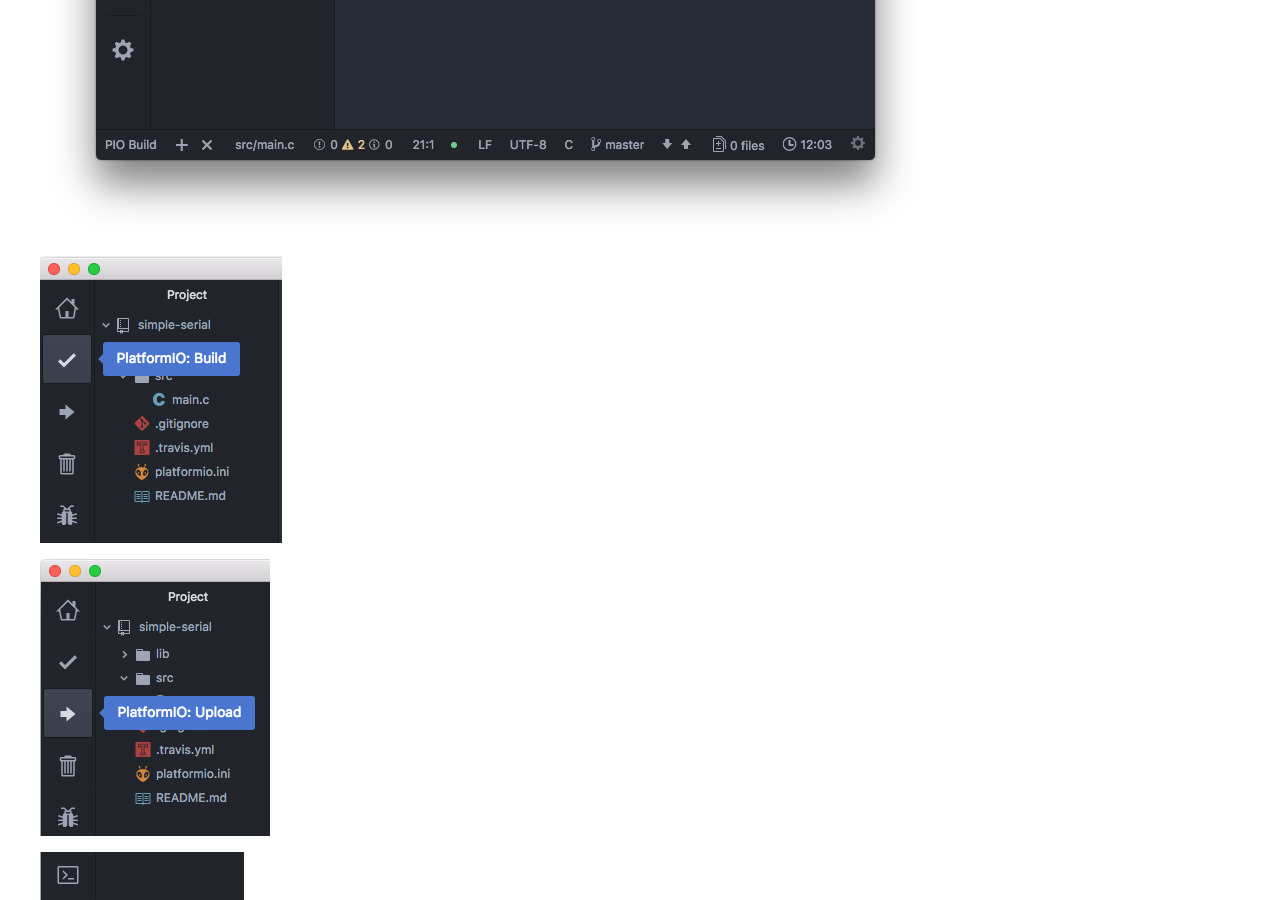
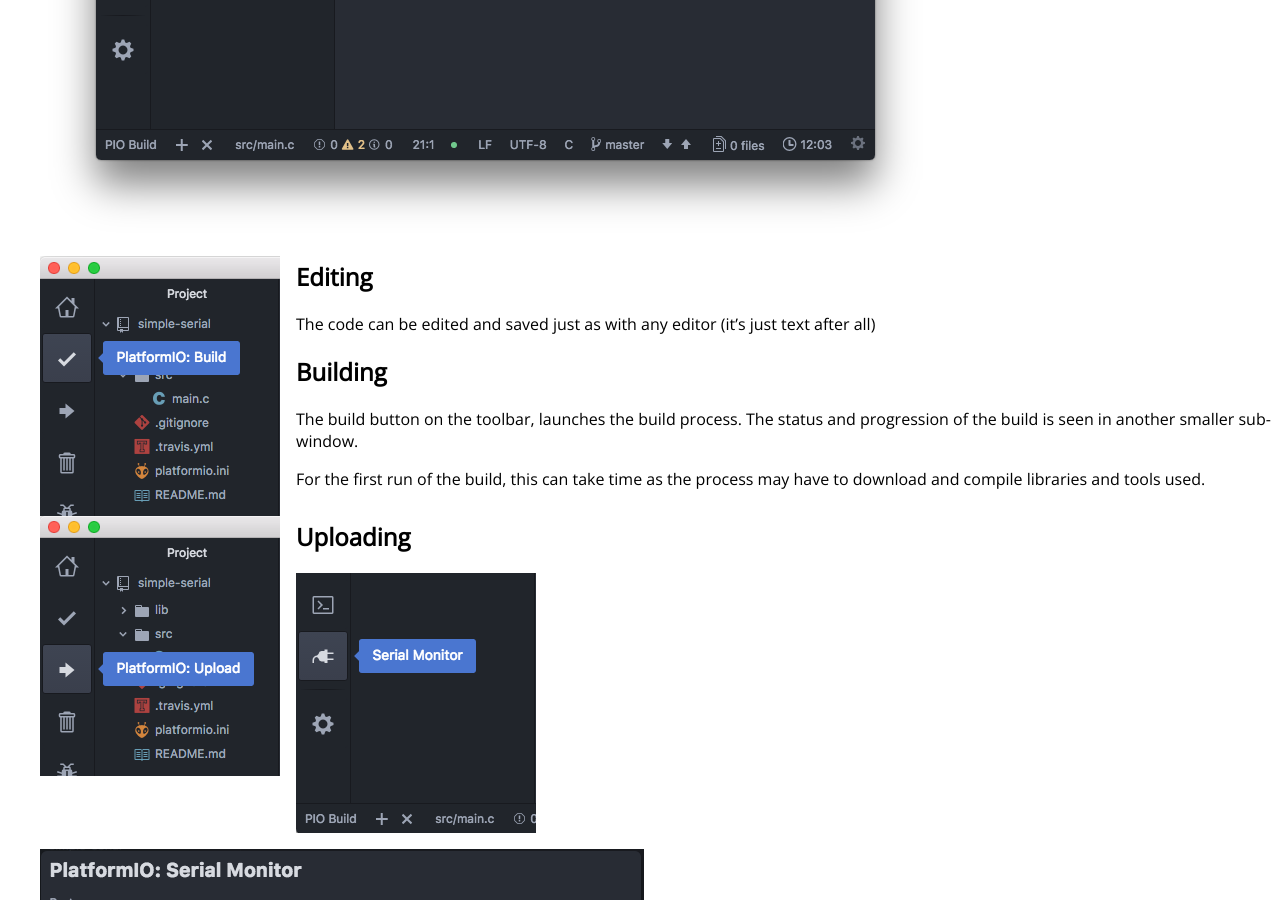
Before and after one commit to kf5011/kf5011.github.io, a Jekyll site: the page built from getting-started.md, in a window 1280 px wide and 900 px high, scrolled down 3264 px. Built offline with Jekyll 4.4.1, drawn with Linux system fonts in a browser that asks for light colours.

Commit message:
Neater screen shots

```diff
--- a/getting-started.md
+++ b/getting-started.md
@@ -11,7 +11,7 @@ The basic pattern for the lab classes, and ultimately the assignment, is:
  1. [Fork](#forking-a-repository) the repository on Github.
  2. [Clone](#cloning-the-repository) the repository on the local machine.
  3. [Work](#working-on-the-project) on the project
-    1. Edit
+    1. [Edit](#editing)
     2. Compile
     3. Upload
     4. Evaluate
@@ -86,9 +86,19 @@ You can now open the folder that has just been created in Atom through the "Add
 
 ![Atom](images/atom.png)
 
-![Atom](images/atom-build.png)
+![Atom](images/atom-build.png){: style="float:left; margin-right:1em"}
+## Editing
+The code can be edited and saved just as with any editor (it's just text after all)
 
-![Atom](images/atom-upload.png)
+## Building
+The build button on the toolbar, launches the build process.  The status and progression of the build is seen in another smaller sub-window.
+
+For the first run of the build, this can take time as the process may have to download and compile libraries and tools used.
+
+{: style="clear:both"}
+
+![Atom](images/atom-upload.png){: style="float:left; margin-right:1em"}
+## Uploading
 
 ![Atom](images/atom-serial.png)
 
```
Also changed, not shown: Gemfile.lock (added), images/atom-build.png, images/atom-serial.png, images/atom-upload.png.
